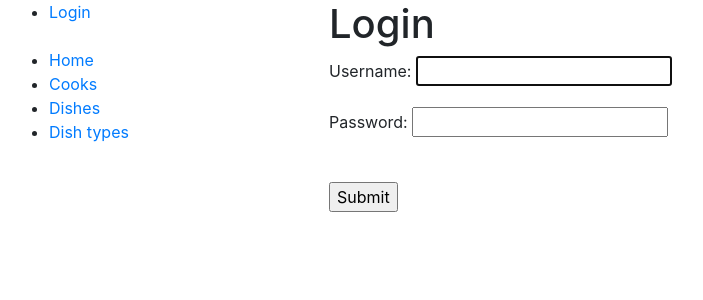
After one commit to b3v3kt0r/restaurant-kitchen-service, a Django app: page /accounts/login/ in a window 1280 px wide. The commit adds this page. Shown: the top 300 px of the page, without its empty margins (6-709 px from the left). Run offline with Django 5.2, Linux system fonts and the light colour scheme.

Commit message:
add login and logout possibility, created templates for them

```diff
--- a/restaurant_kitchen_service/settings.py
+++ b/restaurant_kitchen_service/settings.py
@@ -131,6 +131,8 @@ DEFAULT_AUTO_FIELD = "django.db.models.BigAutoField"
 
 AUTH_USER_MODEL = "kitchen.Cook"
 
+LOGIN_REDIRECT_URL = "/kitchen/"
+
 INTERNAL_IPS = [
     "127.0.0.1",
 ]
--- a/restaurant_kitchen_service/urls.py
+++ b/restaurant_kitchen_service/urls.py
@@ -20,5 +20,6 @@ from django.urls import path, include
 
 urlpatterns = [
     path("admin/", admin.site.urls),
-    path("kitchen/", include("kitchen.urls", namespace="kitchen"))
+    path("kitchen/", include("kitchen.urls", namespace="kitchen")),
+    path("accounts/", include("django.contrib.auth.urls")),
 ] + debug_toolbar_urls()
--- a/templates/includes/sidebar.html
+++ b/templates/includes/sidebar.html
@@ -1,4 +1,14 @@
 <ul class="sidebar-nav">
+  {% if user.is_authenticated %}
+    <li>User: {{ user.username }}</li>
+    <form action="{% url 'logout' %}" method="post">
+      {% csrf_token %}
+      <button type="submit" class="btn-primary">Logout</button>
+    </form>
+  {% else %}
+    <li><a href="{% url 'login' %}">Login</a></li>
+  {% endif %}
+  <br>
   <li><a href="{% url 'kitchen:index' %}">Home</a></li>
   <li><a href="{% url 'kitchen:cook_list' %}">Cooks</a></li>
   <li><a href="{% url 'kitchen:dish_list' %}">Dishes</a></li>
--- /dev/null
+++ b/templates/registration/logged_out.html
@@ -0,0 +1,5 @@
+{% extends "base.html" %}
+{% block content %}
+  <p>Logged out!</p>
+  <a href="{% url 'login' %}">Click here to login again.</a>
+{% endblock %}
--- /dev/null
+++ b/templates/registration/login.html
@@ -0,0 +1,14 @@
+{% extends "base.html" %}
+{% block content %}
+  <h1>Login</h1>
+  {% if form.errors %}
+    <p style="color: red">Invalid Credentials!</p>
+  {% endif %}
+  <form action="{% url 'login' %}" method="post">
+    {% csrf_token %}
+    {{ form.as_p }}
+    <br>
+    <input type="submit" value="Submit">
+    <input type="hidden" name="next" value="{{ next }}">
+  </form>
+{% endblock %}
```
Also changed, not shown: kitchen/views.py (+8 -5 lines).
